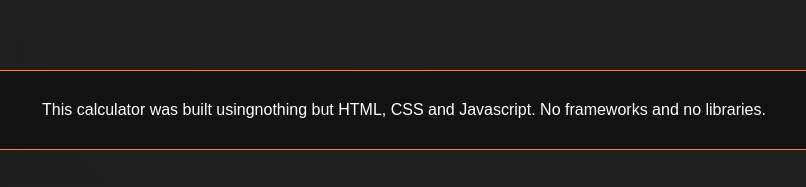
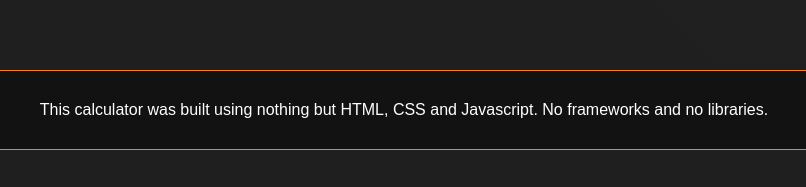
Before and after one commit to kovuzera/calculator, a plain HTML site: page index.html in a window 1280 px wide. Shown: the part 650-837 px from the top of the page, 236-1042 px from the left. Drawn offline with Linux system fonts and the light colour scheme.

Commit message:
corrected disclaimer syntax error

```diff
--- a/index.html
+++ b/index.html
@@ -174,7 +174,7 @@
         </table>
       </div>
       <p class="disclaimer">
-        This calculator was built usingnothing but HTML, CSS and Javascript. No
+        This calculator was built using nothing but HTML, CSS and Javascript. No
         frameworks and no libraries.
       </p>
     </div>
```
